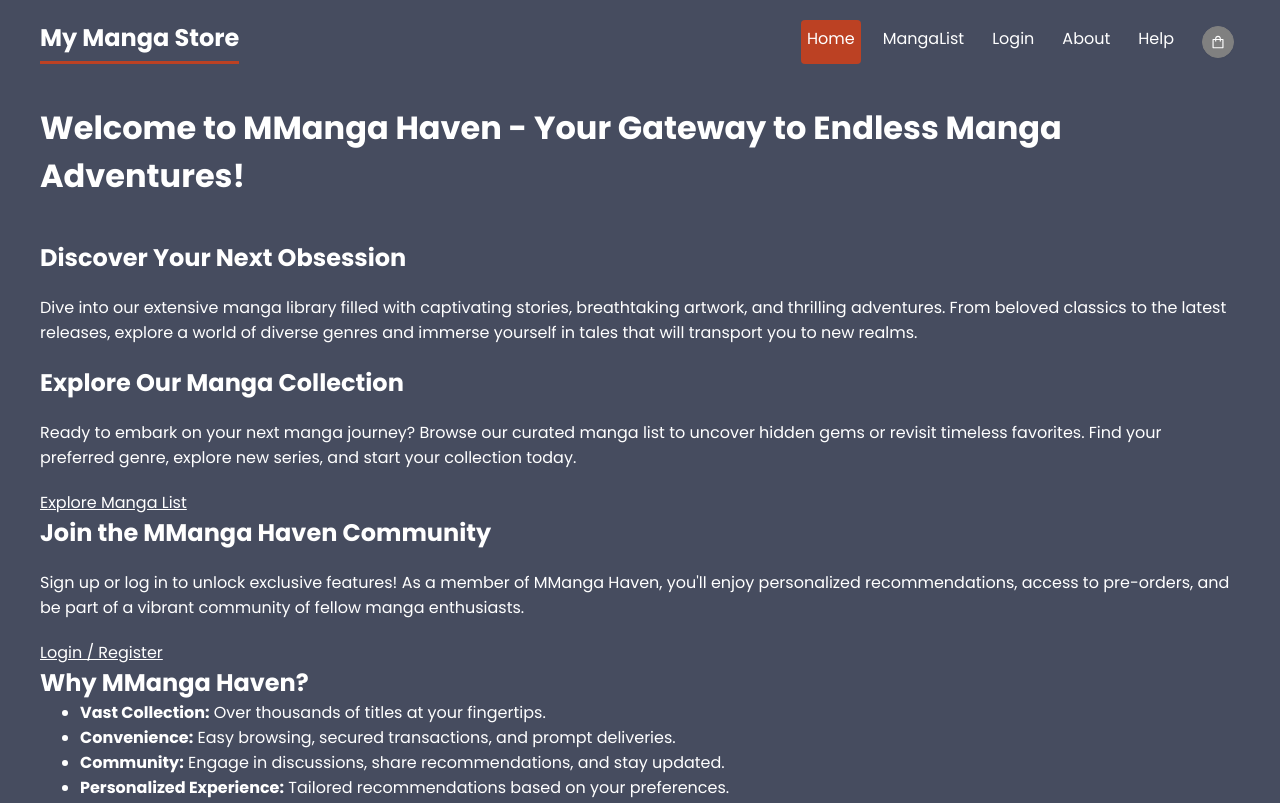
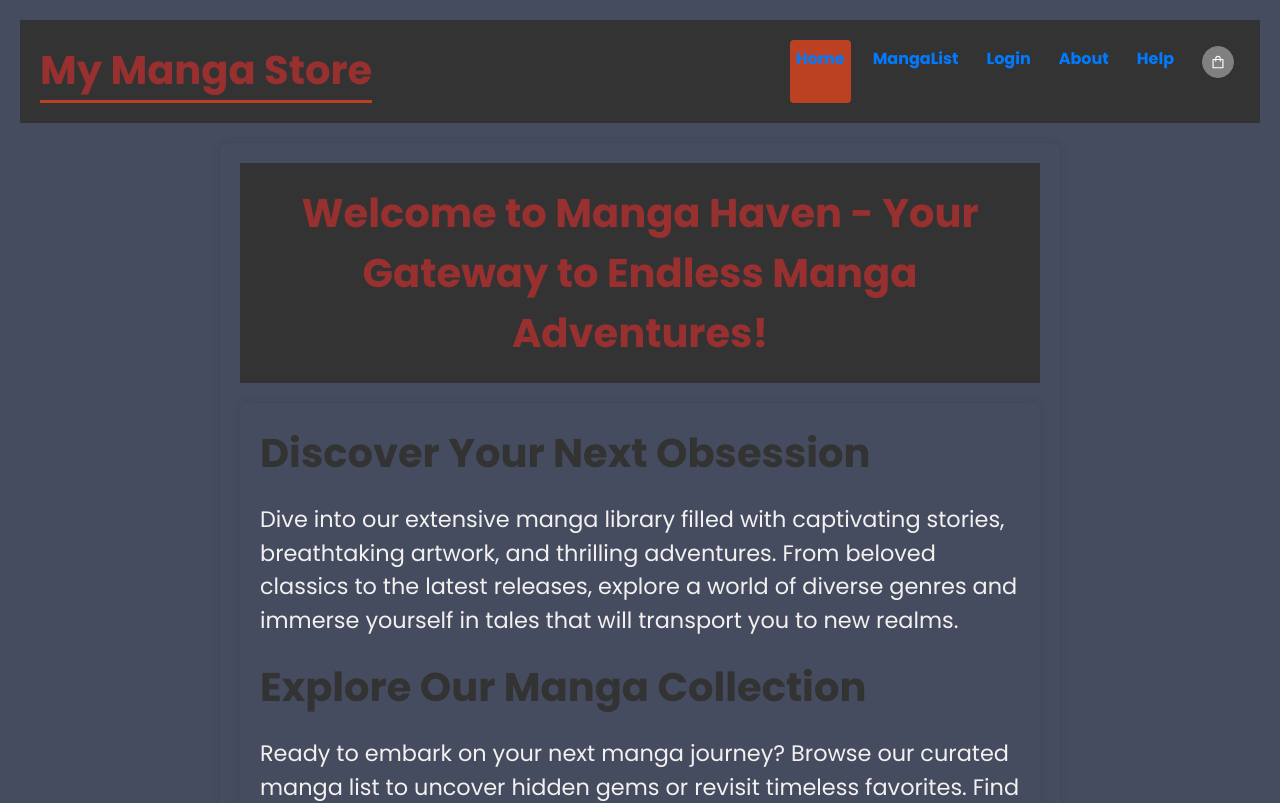
Before and after one commit to chemek-haythem/mymanga-app, a React (Create React App) app: page / in a window 1280 px wide. Shown: the top 803 px of the page. Built offline with nearby package versions, Linux system fonts and the light colour scheme.

Commit message:
projet fini

```diff
--- a/src/Mockup/index.js
+++ b/src/Mockup/index.js
@@ -47,6 +47,7 @@ import reincarnatedSlime from '../assets/reincarnatedslime.jpeg';
 import madeInAbyss from '../assets/madeinabyss.jpeg';
 import magicHighSchool from '../assets/magichighschool.jpeg';
 import konosuba from '../assets/konosuba.jpeg';
+import OneOuts from '../assets/OneOuts.jpeg';
 
 
 const mangaData = [
@@ -96,10 +97,12 @@ const mangaData = [
   { id: 44, title: 'Platinum End', price: 12.29, image: platinumEnd, description: 'Un garçon reçoit des pouvoirs angéliques et doit participer à une compétition mortelle.' },
   { id: 45, title: 'Grand Blue', price: 11.69, image: grandBlue, description: 'Une comédie sur la vie universitaire, l amitié et la plongée.' },
   { id: 46, title: 'The Quintessential Quintuplets', price: 10.59, image: quintuplets, description: 'Un lycéen donne des cours particuliers à des quintuplés aux personnalités distinctes.' },
-  { id: 47, title: 'That Time I Got Reincarnated as a Slime', price: 12.09, image: reincarnatedSlime, description: 'Satoru Mikami renaît dans un monde fantastique en tant que slime puissant.' },
-  { id: 48, title: 'Made in Abyss', price: 9.99, image: madeInAbyss, description: 'Exploration d un abîme mystérieux et dangereux.' },
-  { id: 49, title: 'The Irregular at Magic High School', price: 11.19, image: magicHighSchool, description: 'Frères et sœurs naviguent au lycée dans un monde de magie et de technologie.' },
-  { id: 50, title: 'KonoSuba: God  Blessing on This Wonderful World!', price: 10.39, image: konosuba , description: 'Un conte comique d aventuriers dans un monde fantastique.' },
+  { id: 47, title: 'That Time I Got Reincarnated as a Slime', price: 12.09 , image: reincarnatedSlime, description: 'Satoru Mikami renaît dans un monde fantastique en tant que slime puissant.' },
+  { id: 48, title: 'Made in Abyss', price: 9.99 , image: madeInAbyss, description: 'Exploration d un abîme mystérieux et dangereux.' },
+  { id: 49, title: 'The Irregular at Magic High School', price: 11.19 , image: magicHighSchool, description: 'Frères et sœurs naviguent au lycée dans un monde de magie et de technologie.' },
+  { id: 50, title: 'KonoSuba: God  Blessing on This Wonderful World!', price: 10.39 , image: konosuba , description: 'Un conte comique d aventuriers dans un monde fantastique.' },
+  { id: 51, title: 'One Outs', price: 9.50 , image: OneOuts, description: 'Dive into the intense world of baseball gambling with Tokuchi Toua.'}
+
 ];
 
 export default mangaData;
--- a/src/modules/Basket/Basket.js
+++ b/src/modules/Basket/Basket.js
@@ -23,15 +23,11 @@ const Basket = () => {
     const { setStateValue } = useContext(ShoppingCardContext);
 
     const handleOnRemoveClick = (mangaToRemove) => {
-        // Find the index of the manga item to be removed from state based on its id
         const indexToRemove = stateValue.findIndex(manga => manga.id === mangaToRemove.id);
         if (indexToRemove !== -1) {
-          // Create a copy of the state array
           const updatedState = [...stateValue];
-          // Remove the item at the found index
           updatedState.splice(indexToRemove, 1);
-          // console.log(updatedState); // Check if the correct item is removed
-          setStateValue(updatedState); // Update the state
+          setStateValue(updatedState);
         }
     };
 
--- a/src/modules/Home/Home.js
+++ b/src/modules/Home/Home.js
@@ -1,10 +1,11 @@
 import React from 'react';
+import './home.css';
 
 const Home = () => {
     return (
         <div>
             <header>
-                <h1>Welcome to MManga Haven - Your Gateway to Endless Manga Adventures!</h1>
+                <h1>Welcome to Manga Haven - Your Gateway to Endless Manga Adventures!</h1>
             </header>
             <main>
                 <section>
--- a/src/modules/Home/home.css
+++ b/src/modules/Home/home.css
@@ -0,0 +1,56 @@
+header {
+    background-color: #333;
+    padding: 20px;
+    text-align: center;
+}
+
+main {
+    max-width: 800px;
+    margin: 20px auto;
+    padding: 20px;
+    border-radius: 8px;
+    box-shadow: 0 0 10px rgba(0, 0, 0, 0.1);
+}
+
+section {
+    margin-bottom: 20px;
+}
+
+h1 {
+    color: rgb(153, 48, 48);
+    font-size: 2.5em;
+}
+
+h2 {
+    color: #333;
+    font-size: 2.5em;
+}
+
+p {
+    color: rgb(243, 240, 240);
+    line-height: 1.5;
+    font-size: 1.4em;
+}
+a {
+    color: #007bff;
+    text-decoration: none;
+    font-weight: bold;
+}
+
+a:hover {
+    text-decoration: underline;
+}
+
+ul {
+    list-style-type: none;
+    padding: 0;
+}
+
+li {
+    margin-bottom: 10px;
+}
+
+li strong {
+    display: block;
+    margin-bottom: 5px;
+}
--- a/src/modules/Login/Login.js
+++ b/src/modules/Login/Login.js
@@ -1,5 +1,5 @@
 import React from 'react';
-// import './login.css';
+
 
 const Login = () => (
   <div className="app-container">
--- a/src/modules/MangaList/MangaLoader.js
+++ b/src/modules/MangaList/MangaLoader.js
@@ -4,13 +4,8 @@ export const MangaListDataLoader = async () => {
     const resp = mangaData;
     return resp
 }
-
-
-// mangadetails data loader
 export const MangaDetailsLoader = async ({ params }) => {
     const { id } = params
-
     const res = mangaData[id - 1];
-    // console.log(res);
     return res
 }
```
Also changed, not shown: src/Mockup/mangaDataInDT.js (added, +15 -0 lines), src/assets/OneOuts.jpeg (added), src/components/ShoppingCard/ShoppingCard.js (deleted).
